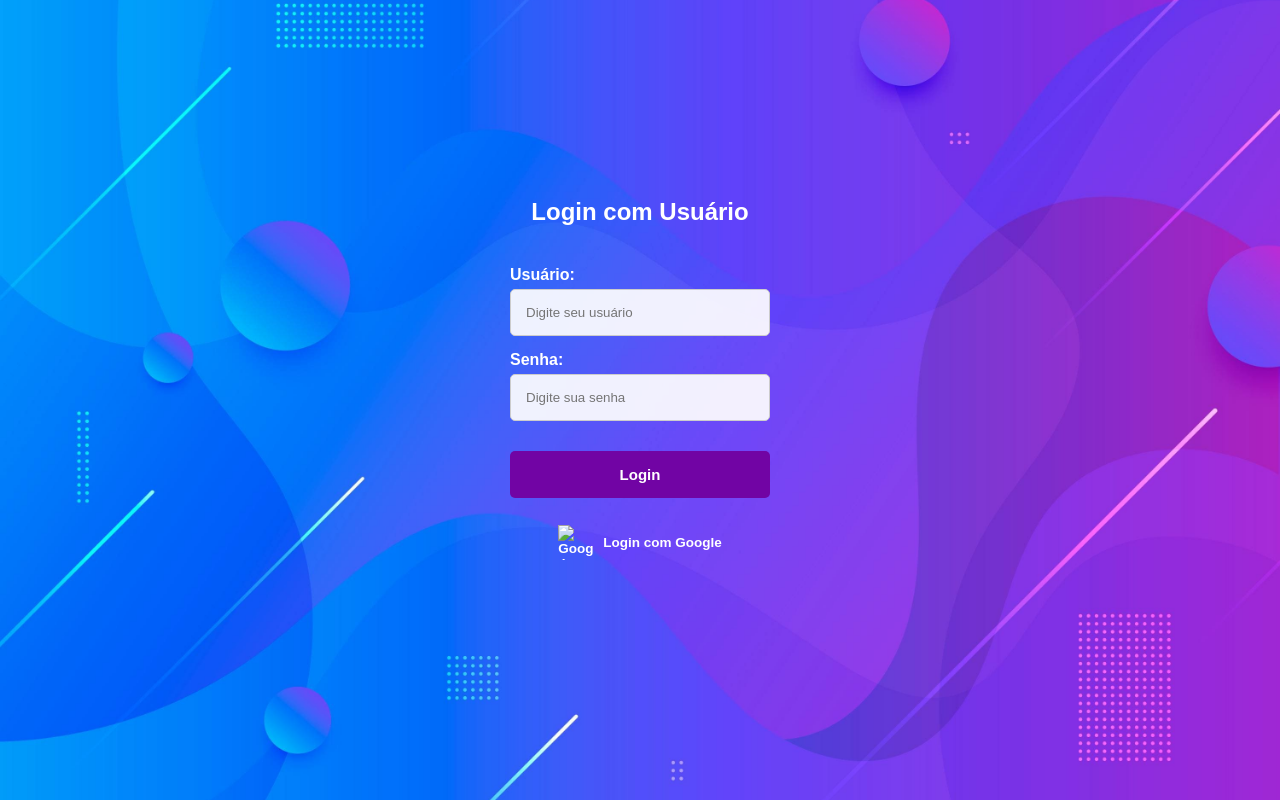
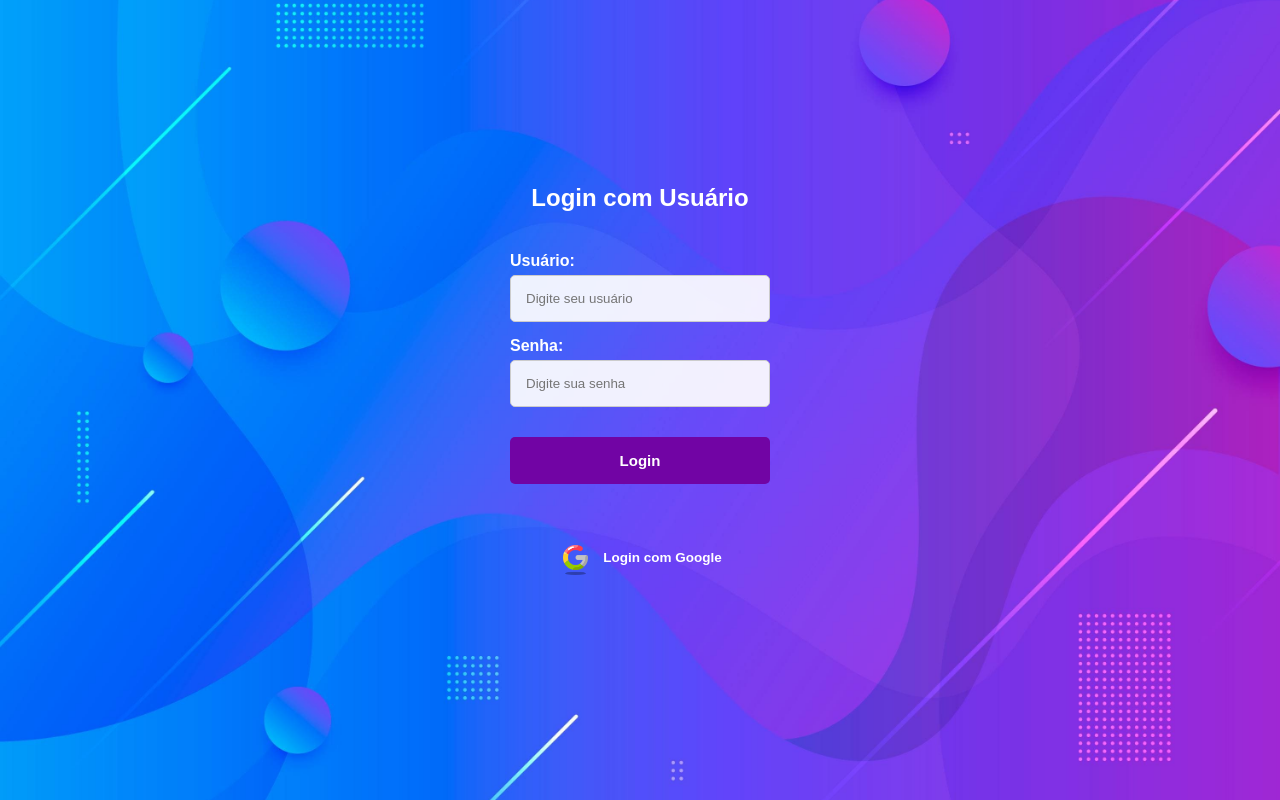
Before and after one commit to LuciFranco10/LuciFranco10.github.io, a website with bundled scripts: page html/index.html in a window 1280 px wide. Built offline with nearby package versions, Linux system fonts and the light colour scheme.

Commit message:
Update index.html

```diff
--- a/html/index.html
+++ b/html/index.html
@@ -21,8 +21,9 @@
 
                 <button type="submit" id="userLoginButton">Login</button>
                 <button id="googleLogin">
-                    <img src="./icons8-google-logo-60 .png" alt="Google Icon" class="icon">
-                    Login com Google
+                    <button id="googleLogin">
+                        <img src="./icons8-google-logo-60.png" alt="Google Icon" class="icon">
+                        Login com Google
                 </button>
             </form>
         </div>
```
